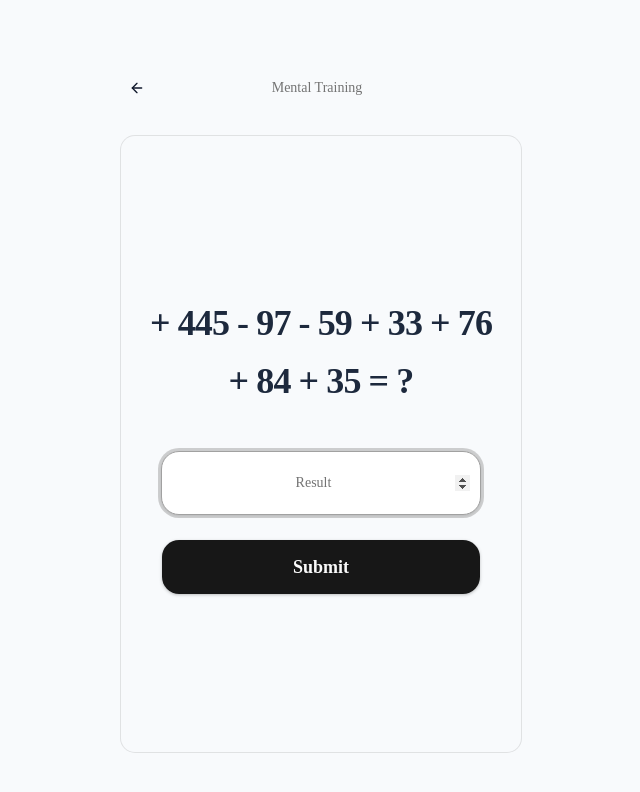
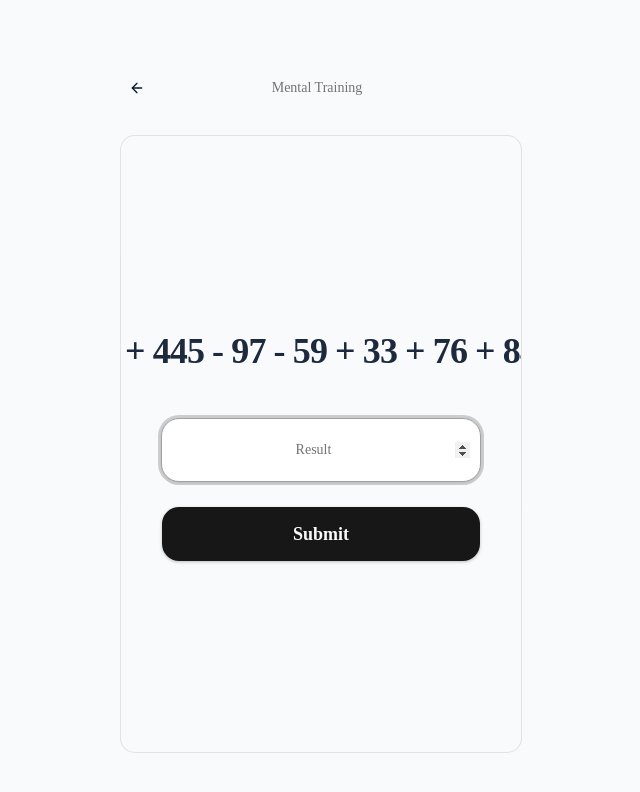
Before and after one commit to Wapeto/calculus-v2, a Next.js app: page /run in a window 1280 px wide. Shown: the top 792 px of the page, without its empty margins (319-959 px from the left). Built offline with nearby package versions, Linux system fonts and the light colour scheme.

Commit message:
feat: limit max operations to 9 and scale equation to fit on one line

```diff
--- a/app/run/page.tsx
+++ b/app/run/page.tsx
@@ -88,7 +88,10 @@ export default function Run() {
           >
             <Card className="flex-1 flex flex-col justify-center border-none shadow-none bg-transparent">
               <CardContent className="space-y-10 p-0 text-center">
-                <div className="text-3xl sm:text-4xl font-bold leading-relaxed tracking-tight text-slate-800 break-words px-4">
+                <div
+                  className="font-bold tracking-tight text-slate-800 whitespace-nowrap w-full text-center px-1"
+                  style={{ fontSize: `min(2.25rem, calc(140vw / ${equation.expression.length + 4}))` }}
+                >
                   {equation.expression} = ?
                 </div>
 
--- a/app/settings/page.tsx
+++ b/app/settings/page.tsx
@@ -40,7 +40,7 @@ export default function Settings() {
             value={operationsRange}
             onValueChange={(vals) => { if (Array.isArray(vals)) setOperationsRange([vals[0], vals[1]]) }}
             min={2}
-            max={20}
+            max={9}
             step={1}
             className="py-4"
           />
```
